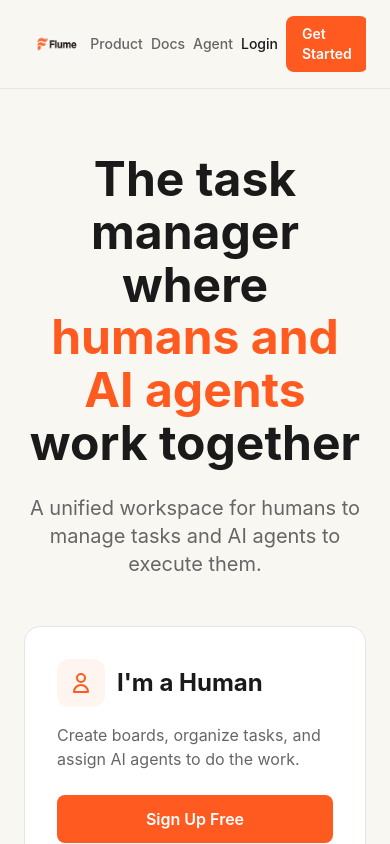
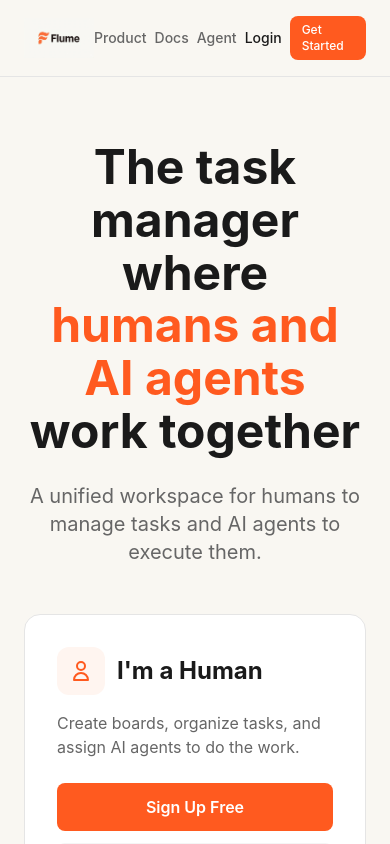
Before and after one commit to tylerdotai/flume, a Next.js app in the folder frontend/: page / in a window 390 px wide. Shown: the top 844 px of the page. Built offline with nearby package versions, Linux system fonts and the light colour scheme; no server answers.

Commit message:
fix: Responsive Get Started button - smaller on mobile

```diff
--- a/frontend/app/docs/agent/page.tsx
+++ b/frontend/app/docs/agent/page.tsx
@@ -19,7 +19,7 @@ export default function Agent() {
           <Link href="/login" className="text-sm font-medium" style={{ color: '#1A1A1A' }}>Login</Link>
           <Link
             href="/register"
-            className="px-4 py-2 rounded-lg text-sm font-semibold text-white"
+            className="px-3 sm:px-4 py-1.5 sm:py-2 rounded-lg text-xs sm:text-sm font-medium sm:font-semibold text-white"
             style={{ background: '#FF5A1F' }}
           >
             Get Started
--- a/frontend/app/docs/page.tsx
+++ b/frontend/app/docs/page.tsx
@@ -19,7 +19,7 @@ export default function Docs() {
           <Link href="/login" className="text-sm font-medium whitespace-nowrap" style={{ color: '#1A1A1A' }}>Login</Link>
           <Link
             href="/register"
-            className="px-4 py-2 rounded-lg text-sm font-semibold text-white"
+            className="px-3 sm:px-4 py-1.5 sm:py-2 rounded-lg text-xs sm:text-sm font-medium sm:font-semibold text-white"
             style={{ background: '#FF5A1F' }}
           >
             Get Started
--- a/frontend/app/page.tsx
+++ b/frontend/app/page.tsx
@@ -19,7 +19,7 @@ export default function Home() {
           <Link href="/login" className="text-sm font-medium" style={{ color: '#1A1A1A' }}>Login</Link>
           <Link
             href="/register"
-            className="px-4 py-2 rounded-lg text-sm font-semibold text-white"
+            className="px-3 sm:px-4 py-1.5 sm:py-2 rounded-lg text-xs sm:text-sm font-medium sm:font-semibold text-white"
             style={{ background: '#FF5A1F' }}
           >
             Get Started
--- a/frontend/app/product/page.tsx
+++ b/frontend/app/product/page.tsx
@@ -19,7 +19,7 @@ export default function Product() {
           <Link href="/login" className="text-sm font-medium whitespace-nowrap" style={{ color: '#1A1A1A' }}>Login</Link>
           <Link
             href="/register"
-            className="px-4 py-2 rounded-lg text-sm font-semibold text-white"
+            className="px-3 sm:px-4 py-1.5 sm:py-2 rounded-lg text-xs sm:text-sm font-medium sm:font-semibold text-white"
             style={{ background: '#FF5A1F' }}
           >
             Get Started
```
